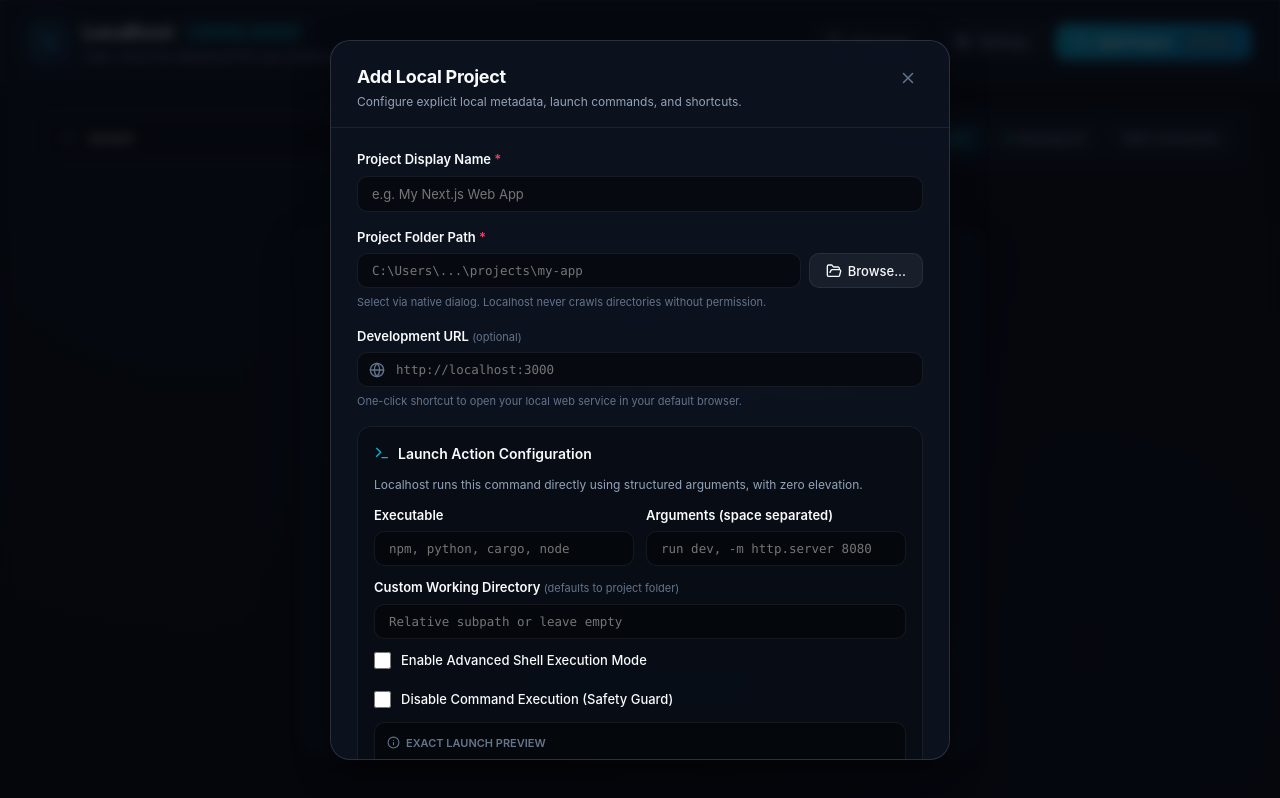
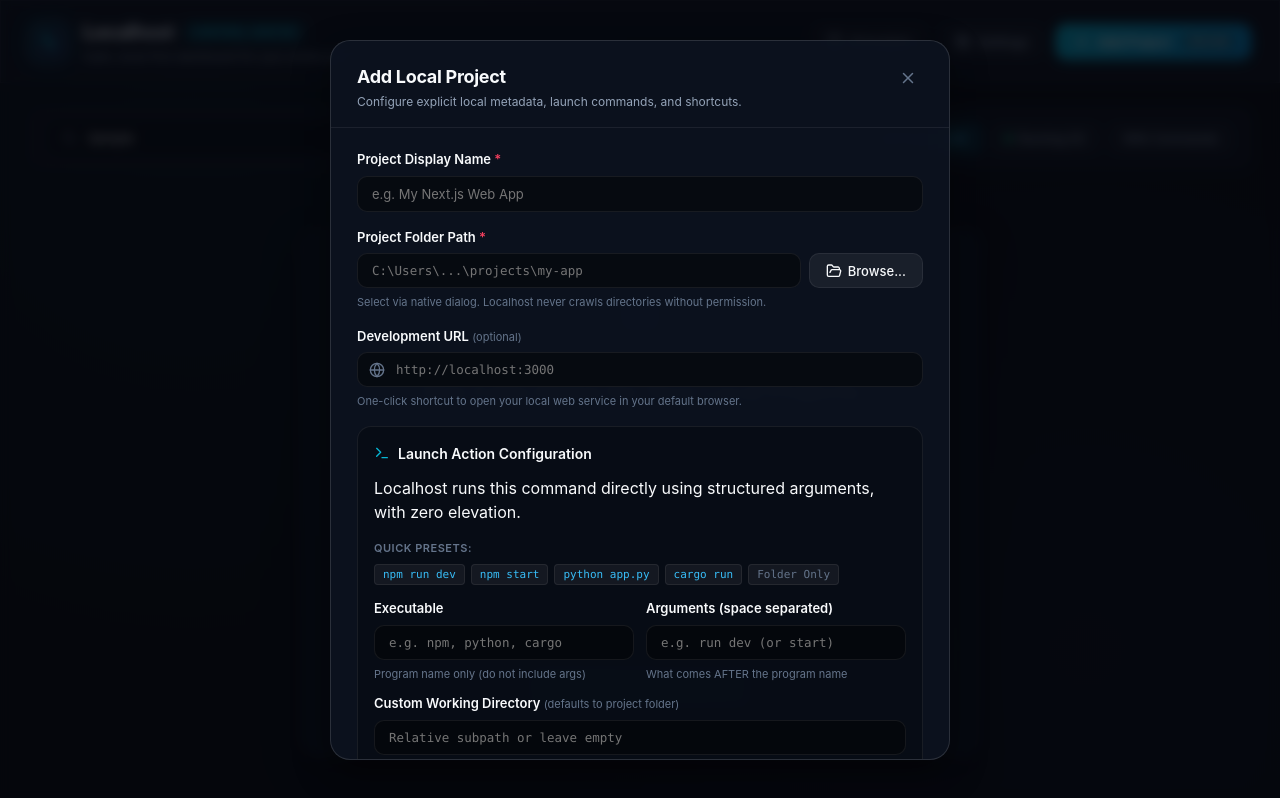
Before and after one commit to SakshamJ01/localhost-control-center, a React (Vite) app: page / in a window 1280 px wide. Both pictures are taken after typing "Sample" into the empty fields and a click on the button "Add Your First Project". Shown: the top 798 px of the page. Built offline with nearby package versions, Linux system fonts and the light colour scheme.

Commit message:
docs & feat: add configuration guide to README, preset chips and argument sanitation to ProjectModal

```diff
--- a/src/components/ProjectModal.tsx
+++ b/src/components/ProjectModal.tsx
@@ -89,8 +89,23 @@ export const ProjectModal: React.FC<ProjectModalProps> = ({
     }
   };
 
-  const parseArgs = (raw: string): string[] => {
-    return raw.trim() ? raw.trim().split(/\s+/) : [];
+  const parseArgs = (raw: string, execName?: string): string[] => {
+    let cleaned = raw.trim();
+    // If user accidentally typed the executable name at the beginning of arguments
+    if (execName && execName.trim()) {
+      const exec = execName.trim().toLowerCase();
+      if (cleaned.toLowerCase().startsWith(exec + ' ')) {
+        cleaned = cleaned.slice(exec.length).trim();
+      }
+    }
+    // If user entered comma-separated commands (e.g. "npm run dev , npm start"), pick the primary dev command
+    if (cleaned.includes(',')) {
+      cleaned = cleaned.split(',')[0].trim();
+      if (execName && cleaned.toLowerCase().startsWith(execName.trim().toLowerCase() + ' ')) {
+        cleaned = cleaned.slice(execName.trim().length).trim();
+      }
+    }
+    return cleaned ? cleaned.split(/\s+/) : [];
   };
 
   const handleSubmit = async (e: React.FormEvent) => {
@@ -117,7 +132,7 @@ export const ProjectModal: React.FC<ProjectModalProps> = ({
       canonical_path: canonicalPath.trim(),
       dev_url: devUrl.trim() || null,
       executable: executable.trim() || null,
-      args: parseArgs(argsString),
+      args: parseArgs(argsString, executable),
       working_directory: workingDirectory.trim() || null,
       tags: tagsString.split(',').map(t => t.trim().toLowerCase()).filter(Boolean),
       is_shell_mode: isShellMode,
@@ -137,10 +152,15 @@ export const ProjectModal: React.FC<ProjectModalProps> = ({
     }
   };
 
-  const previewArgs = parseArgs(argsString);
+  const previewArgs = parseArgs(argsString, executable);
   const previewCommand = executable.trim()
     ? `${executable.trim()} ${previewArgs.join(' ')}`.trim()
     : 'No launch command configured';
+
+  const hasDuplicateExecInArgs = Boolean(
+    executable.trim() && argsString.trim().toLowerCase().startsWith(executable.trim().toLowerCase() + ' ')
+  );
+  const hasCommasInArgs = argsString.includes(',');
 
   return (
     <div className="modal-backdrop">
@@ -249,6 +269,47 @@ export const ProjectModal: React.FC<ProjectModalProps> = ({
               Localhost runs this command directly using structured arguments, with zero elevation.
             </p>
 
+            <div className="preset-chips-container">
+              <span className="preset-label">Quick Presets:</span>
+              <div className="preset-buttons">
+                <button
+                  type="button"
+                  className="btn-preset-chip"
+                  onClick={() => { setExecutable('npm'); setArgsString('run dev'); }}
+                >
+                  npm run dev
+                </button>
+                <button
+                  type="button"
+                  className="btn-preset-chip"
+                  onClick={() => { setExecutable('npm'); setArgsString('start'); }}
+                >
+                  npm start
+                </button>
+                <button
+                  type="button"
+                  className="btn-preset-chip"
+                  onClick={() => { setExecutable('python'); setArgsString('app.py'); }}
+                >
+                  python app.py
+                </button>
+                <button
+                  type="button"
+                  className="btn-preset-chip"
+                  onClick={() => { setExecutable('cargo'); setArgsString('run'); }}
+                >
+                  cargo run
+                </button>
+                <button
+                  type="button"
+                  className="btn-preset-chip text-muted"
+                  onClick={() => { setExecutable(''); setArgsString(''); }}
+                >
+                  Folder Only
+                </button>
+              </div>
+            </div>
+
             <div className="grid-two-cols">
               <div className="form-group">
                 <label className="form-label" htmlFor="command-exec">
@@ -260,8 +321,9 @@ export const ProjectModal: React.FC<ProjectModalProps> = ({
                   className="form-input font-mono text-sm"
                   value={executable}
                   onChange={e => setExecutable(e.target.value)}
-                  placeholder="npm, python, cargo, node"
+                  placeholder="e.g. npm, python, cargo"
                 />
+                <span className="form-help">Program name only (do not include args)</span>
               </div>
 
               <div className="form-group">
@@ -274,10 +336,29 @@ export const ProjectModal: React.FC<ProjectModalProps> = ({
                   className="form-input font-mono text-sm"
                   value={argsString}
                   onChange={e => setArgsString(e.target.value)}
-                  placeholder="run dev, -m http.server 8080"
+                  placeholder="e.g. run dev (or start)"
                 />
+                <span className="form-help">What comes AFTER the program name</span>
               </div>
             </div>
+
+            {hasDuplicateExecInArgs && (
+              <div className="alert-box alert-info text-xs">
+                <Info size={14} />
+                <span>
+                  <strong>Tip:</strong> "{executable}" is already set as the Executable. We will execute: <code>{previewCommand}</code>
+                </span>
+              </div>
+            )}
+
+            {hasCommasInArgs && (
+              <div className="alert-box alert-warning text-xs">
+                <AlertTriangle size={14} />
+                <span>
+                  <strong>Single Service Rule:</strong> Localhost supervises one continuous service. We will execute: <code>{previewCommand}</code>
+                </span>
+              </div>
+            )}
 
             <div className="form-group">
               <label className="form-label" htmlFor="command-cwd">
--- a/src/styles/app.css
+++ b/src/styles/app.css
@@ -845,9 +845,45 @@
   color: var(--text-primary);
 }
 
-.section-desc {
-  font-size: 12px;
-  color: var(--text-secondary);
+.preset-chips-container {
+  display: flex;
+  align-items: center;
+  flex-wrap: wrap;
+  gap: 8px;
+  padding: 4px 0 2px;
+}
+
+.preset-label {
+  font-size: 11px;
+  font-weight: 600;
+  color: var(--text-muted);
+  text-transform: uppercase;
+  letter-spacing: 0.5px;
+}
+
+.preset-buttons {
+  display: flex;
+  align-items: center;
+  flex-wrap: wrap;
+  gap: 6px;
+}
+
+.btn-preset-chip {
+  font-family: var(--font-mono);
+  font-size: 11px;
+  padding: 3px 8px;
+  border-radius: 4px;
+  background: rgba(255, 255, 255, 0.05);
+  border: 1px solid var(--border-subtle);
+  color: #38bdf8;
+  cursor: pointer;
+  transition: all var(--transition-fast);
+}
+
+.btn-preset-chip:hover {
+  background: rgba(6, 182, 212, 0.15);
+  border-color: var(--accent-cyan-border);
+  color: #ffffff;
 }
 
 .grid-two-cols {
```
Also changed, not shown: 1 other file (tests, documents, lock files or other folders).
